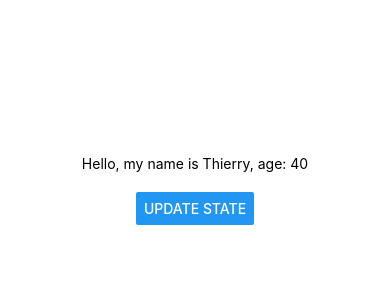
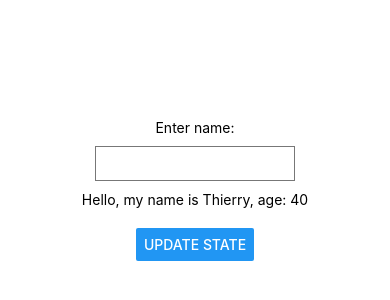
Before and after one commit to Jitgitbit/react-native-exercise-one, a React Native app: screen / in a window 390 px wide. Shown: the part 232-532 px from the top of the page. Built offline with nearby package versions, Linux system fonts and the light colour scheme.

Commit message:
TextInput

```diff
--- a/App.js
+++ b/App.js
@@ -1,5 +1,5 @@
 import React, {useState} from 'react';
-import { StyleSheet, Text, View, Button } from 'react-native';
+import { StyleSheet, Text, View, Button, TextInput } from 'react-native';
 
 export default function App() {
 
@@ -13,6 +13,8 @@
 
   return (
     <View style={styles.container}>
+      <Text>Enter name:</Text>
+      <TextInput style={styles.input}/>
         <Text>Hello, my name is {name}, age: {age}</Text>
       <View style={styles.buttonContainer}>
         <Button title='update state' onPress={pressHandler}/>
@@ -20,9 +22,6 @@
     </View>
   );
 }
-
-// STYLES ARE NOT AUTOMATICALLY INHERITED !!!
-// One exception though: Text widgets within Text Widgets !!!
 
 const styles = StyleSheet.create({
   container: {
@@ -33,5 +32,12 @@
   },
   buttonContainer: {
     marginTop: 20
+  },
+  input: {
+    margin: 10,
+    borderWidth: 1,
+    borderColor:'#777',
+    padding:8,
+    width:200
   }
 });
```
